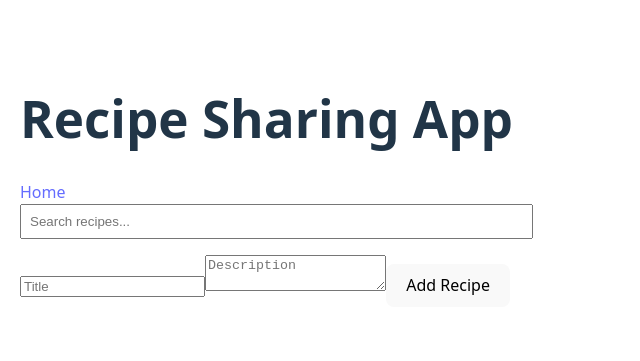
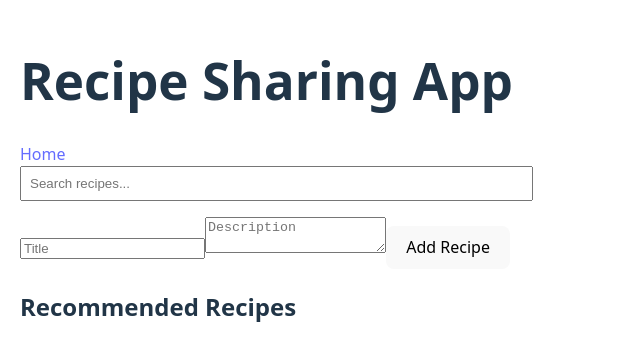
Before and after one commit to Phils9/alx-fe-reactjs, a React (Vite) app in the folder recipe-sharing-app/: page / in a window 1280 px wide. Shown: the part 219-580 px from the top of the page, without its empty margins (0-640 px from the left). Built offline with nearby package versions, Linux system fonts and the light colour scheme.

Commit message:
Task 3: Enhanced store with favorites and recommendations while retaining search/filtering

```diff
--- a/recipe-sharing-app/src/App.jsx
+++ b/recipe-sharing-app/src/App.jsx
@@ -3,6 +3,8 @@
 import AddRecipeForm from './components/AddRecipeForm';
 import RecipeDetails from './components/RecipeDetails';
 import SearchBar from './components/SearchBar';
+import FavoritesList from './components/FavoritesList';
+import RecommendationsList from './components/RecommendationsList';
 
 function App() {
   return (
@@ -20,10 +22,12 @@
               <>
                 <AddRecipeForm />
                 <RecipeList />
+                <RecommendationsList />
               </>
             }
           />
           <Route path="/recipe/:recipeId" element={<RecipeDetails />} />
+          <Route path="/favorites" element={<FavoritesList />} />
         </Routes>
       </div>
     </Router>
--- /dev/null
+++ b/recipe-sharing-app/src/components/FavoritesList.jsx
@@ -0,0 +1,23 @@
+import useRecipeStore from './recipeStore';
+
+const FavoritesList = () => {
+  const favorites = useRecipeStore((state) =>
+    state.favorites.map((id) =>
+      state.recipes.find((recipe) => recipe.id === id)
+    )
+  );
+
+  return (
+    <div>
+      <h2>My Favorites</h2>
+      {favorites.map((recipe) => (
+        <div key={recipe.id}>
+          <h3>{recipe.title}</h3>
+          <p>{recipe.description}</p>
+        </div>
+      ))}
+    </div>
+  );
+};
+
+export default FavoritesList;
--- a/recipe-sharing-app/src/components/RecipeDetails.jsx
+++ b/recipe-sharing-app/src/components/RecipeDetails.jsx
@@ -1,18 +1,34 @@
-import useRecipeStore from './recipeStore';
+import  useRecipeStore  from './recipeStore';
 
 const RecipeDetails = ({ recipeId }) => {
   const recipe = useRecipeStore((state) =>
     state.recipes.find((recipe) => recipe.id === recipeId)
   );
+  const favorites = useRecipeStore((state) => state.favorites);
+  const addFavorite = useRecipeStore((state) => state.addFavorite);
+  const removeFavorite = useRecipeStore((state) => state.removeFavorite);
 
   if (!recipe) {
     return <div>Recipe not found!</div>;
   }
 
+  const isFavorite = favorites.includes(recipeId);
+
+  const handleFavoriteClick = () => {
+    if (isFavorite) {
+      removeFavorite(recipeId);
+    } else {
+      addFavorite(recipeId);
+    }
+  };
+
   return (
     <div>
       <h1>{recipe.title}</h1>
       <p>{recipe.description}</p>
+      <button onClick={handleFavoriteClick}>
+        {isFavorite ? 'Remove from Favorites' : 'Add to Favorites'}
+      </button>
     </div>
   );
 };
--- /dev/null
+++ b/recipe-sharing-app/src/components/RecommendationsList.jsx
@@ -0,0 +1,19 @@
+import  useRecipeStore  from './recipeStore';
+
+const RecommendationsList = () => {
+  const recommendations = useRecipeStore((state) => state.recommendations);
+
+  return (
+    <div>
+      <h2>Recommended Recipes</h2>
+      {recommendations.map((recipe) => (
+        <div key={recipe.id}>
+          <h3>{recipe.title}</h3>
+          <p>{recipe.description}</p>
+        </div>
+      ))}
+    </div>
+  );
+};
+
+export default RecommendationsList;
--- a/recipe-sharing-app/src/components/recipeStore.js
+++ b/recipe-sharing-app/src/components/recipeStore.js
@@ -1,9 +1,14 @@
 import { create } from 'zustand';
 
 const useRecipeStore = create((set) => ({
+  // Existing state for recipes, search, and filtering
   recipes: [],
   searchTerm: '',
   filteredRecipes: [],
+  favorites: [], // New state for favorites
+  recommendations: [], // New state for recommendations
+
+  // Actions for search and filtering
   setSearchTerm: (term) => set({ searchTerm: term }),
   filterRecipes: () =>
     set((state) => ({
@@ -11,6 +16,27 @@
         recipe.title.toLowerCase().includes(state.searchTerm.toLowerCase())
       ),
     })),
+
+  // Actions for favorites
+  addFavorite: (recipeId) =>
+    set((state) => ({ favorites: [...state.favorites, recipeId] })),
+  removeFavorite: (recipeId) =>
+    set((state) => ({
+      favorites: state.favorites.filter((id) => id !== recipeId),
+    })),
+
+  // Action for generating recommendations
+  generateRecommendations: () =>
+    set((state) => {
+      // Mock implementation: Recommend recipes based on favorites
+      const recommended = state.recipes.filter(
+        (recipe) =>
+          state.favorites.includes(recipe.id) && Math.random() > 0.5
+      );
+      return { recommendations: recommended };
+    }),
+
+  // Existing actions for managing recipes
   addRecipe: (newRecipe) =>
     set((state) => ({ recipes: [...state.recipes, newRecipe] })),
   deleteRecipe: (recipeId) =>
```
